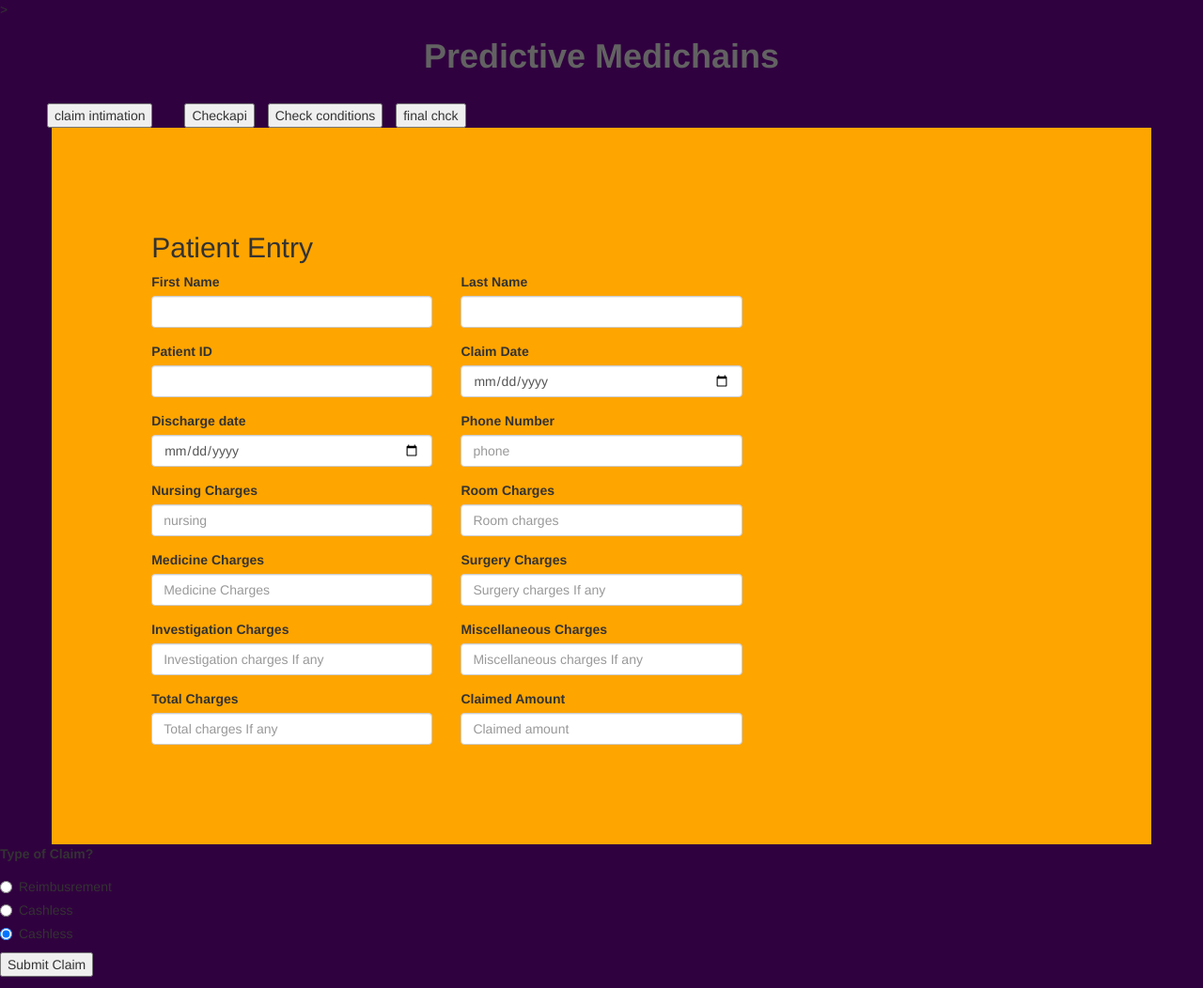
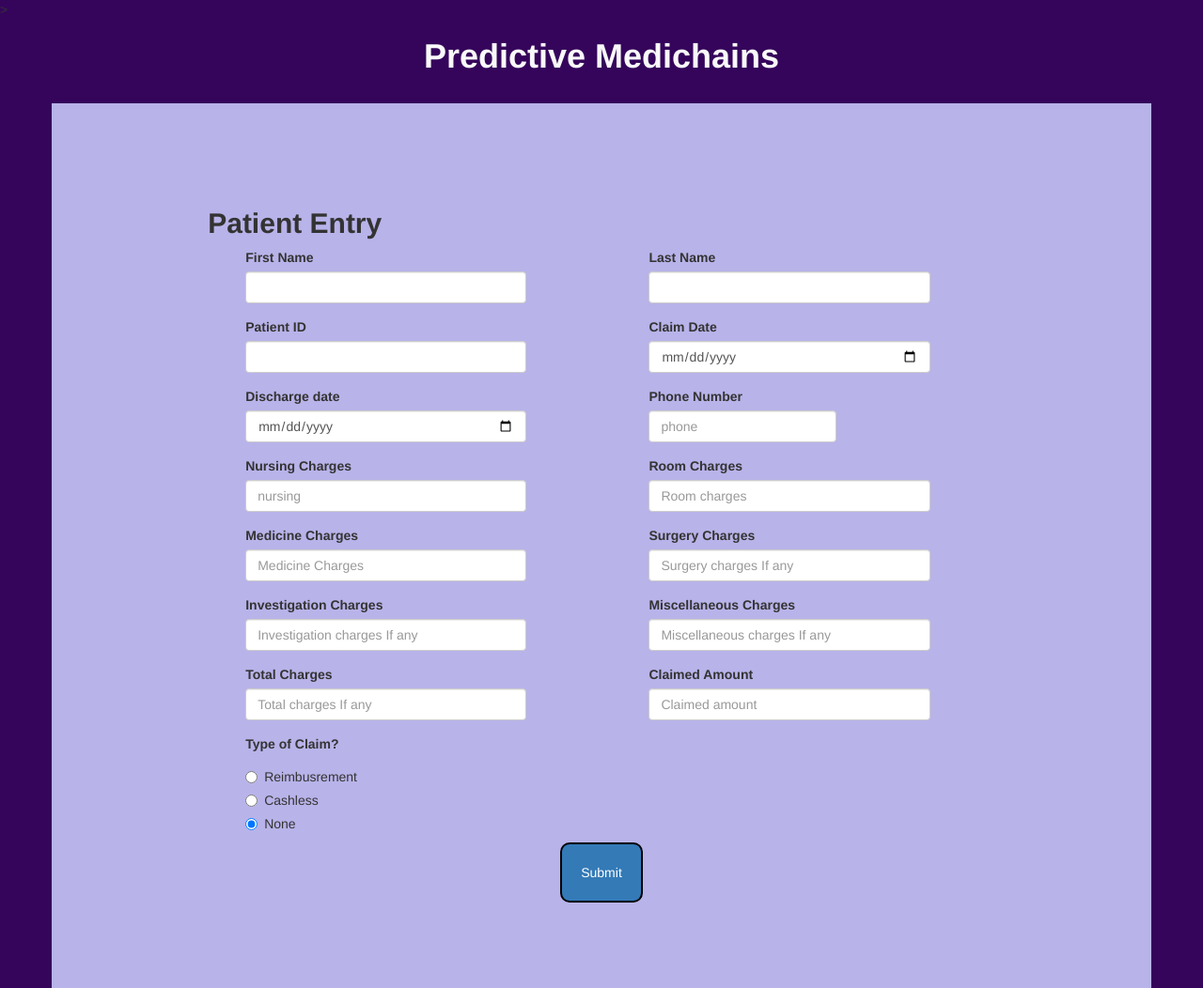
Before and after one commit to yash2svi/CommunityResilence, a plain HTML site: page medical.html in a window 1280 px wide. Shown: the whole page at 94% size. Drawn offline with nearby package versions, Linux system fonts and the light colour scheme; a script that the page names is missing.

Commit message:
Update medical.html

```diff
--- a/medical.html
+++ b/medical.html
@@ -1,71 +1,45 @@
 <!DOCTYPE html>
 <html>
 <head>
-  <title>MetaCoin - Truffle Webpack Demo w/ Frontend</title>
+  <title>Patient Registration</title>
   <link href='https://fonts.googleapis.com/css?family=Open+Sans:400,700' rel='stylesheet' type='text/css'>
   <link rel="stylesheet" href="https://maxcdn.bootstrapcdn.com/bootstrap/3.3.5/css/bootstrap.min.css">
   <script src="./app.js"></script>
-
   <script src="https://cdnjs.cloudflare.com/ajax/libs/jquery/3.3.1/jquery.min.js"></script>
   <script src="//maxcdn.bootstrapcdn.com/bootstrap/3.3.5/js/bootstrap.min.js"></script>
-  <!-- <script src="https://unpkg.com/axios/dist/axios.min.js"></script> -->
-
-
-
+    <style>
+    div{
+        justify-content: center;
+        align-items: center;
+    }
 </style>
 </head>
-<body style="background-color: #30013F"></body>>
-
-  <!-- <h1>MetaCoin</h1>
-  <h2>Example Truffle Dapp</h2>
-  <h3>You have <span class="black"><span id="balance"></span> META</span></h3>
-
+<body style="background-color: #35055b"></body>>
+  <span id="status"></span>
+<h1 style="color: rgb(249, 249, 249);font-weight: bold;  text-align: center;">Predictive Medichains</h1>
 <br>
-  <h1>Send MetaCoin</h1>
-  <br><label for="amount">Amount:</label><input type="text" id="amount" placeholder="e.g., 95"></input>
-  <br><label for="receiver">To Address:</label><input type="text" id="receiver" placeholder="e.g., 0x93e66d9baea28c17d9fc393b53e3fbdd76899dae"></input>
-  <br><br><button id="send" onclick="App.sendCoin()">Send MetaCoin</button>
-  <br><br> -->
-  <span id="status"></span>
-
-  <!-- <button onclick="App.myFun()">Click</button> -->
-
-
-<h1 style="color: rgb(98, 98, 98);font-weight: bold;  text-align: center;">Predictive Medichains</h1>
-<br>
-    <button onclick="App2.claim_intimation()" style="margin-left: 50px;">claim intimation</button>
-      <!-- <button onclick="App2.Hospitalcharges()">Check</button> -->
-    <button onclick="App2.checkapi()" style="margin-left: 30px;">Checkapi</button>
-    <!-- <button onclick="App2.TotalCharges()">Total Charges</button> -->
-    <button onclick="App2.CheckConditions()" style="margin-left: 10px;">Check conditions</button>
-    <button onclick="App2.final_Check()" style="margin-left: 10px;">final chck</button>
-    <!-- <button onclick="App2.Type_of_claim()">type of claim</button> -->
-
-<div class="container "; style= "background-color: #FFA500;">
-
-  <form style="padding: 8%;" name="form" id="form">
-    <h2>Patient Entry</h2>
+<div class="container "; style= "background-color: #b8b3e9;">
+    <form style="padding: 8%;" margin-right="0px" name="form" id="form">
+    <h2 style="margin-left: 60px;"><b>Patient Entry</b></h2>
     <div class="row">
-      <div class="col-md-4 col-sm-8">
+      <div class="col-md-4 col-sm-8" style="margin-left: 100px;">
         <div class="form-group">
           <label for="first">First Name</label>
           <input required type="text" class="form-control" placeholder="" id="first"  name="first">
         </div>
       </div>
-      <!--  col-md-4   -->
 
-      <div class="col-md-4 col-sm-8">
+      <div class="col-md-4 col-sm-8" style="margin-left: 100px;">
         <div class="form-group">
           <label for="last">Last Name</label>
           <input required type="text" class="form-control" placeholder="" id="last" name="last">
         </div>
       </div>
-      <!--  col-md-4   -->
     </div>
 
 
     <div class="row">
-      <div class="col-md-4 col-sm-8 ">
+      <div class="col-md-4 col-sm-8 " style="margin-left: 100px;">
         <div class="form-group">
           <label for="PatientID">Patient ID</label>
           <input required type="text" class="form-control" placeholder="" id="PatientID" name="PatientID">
@@ -75,7 +49,7 @@
       </div>
       <!--  col-md-4   -->
 
-      <div class="col-md-4 col-sm-8">
+      <div class="col-md-4 col-sm-8" style="margin-left: 100px;">
 
         <div class="form-group">
           <label for="claimdate">Claim Date</label>
@@ -86,7 +60,7 @@
     </div>
 
       <div class="row">
-        <div class="col-md-4 col-sm-8">
+        <div class="col-md-4 col-sm-8" style="margin-left: 100px;">
           <div class="form-group">
             <label for="dischargedate">Discharge date </label>
             <input required type="date" class="form-control" name="discharge" placeholder="Discharge date" id="discharge">
@@ -98,7 +72,7 @@
 
         <div class="col-md-4 col-sm-8">
 
-          <div class="form-group">
+          <div class="form-group" style="margin-left: 100px;">
             <label for="phone">Phone Number</label>
             <input required type="tel" class="form-control" id="phone" name="phone"  placeholder="phone">
           </div>
@@ -110,7 +84,7 @@
 
 
       <div class="row">
-        <div class="col-md-4  col-sm-8">
+        <div class="col-md-4  col-sm-8" style="margin-left: 100px;">
 
           <div class="form-group">
             <label for="nursing">Nursing Charges</label>
@@ -119,14 +93,11 @@
         </div>
         <!--  col-md-4   -->
 
-        <div class="col-md-4 col-sm-8">
+        <div class="col-md-4 col-sm-8" style="margin-left: 100px;">
           <div class="form-group">
-            <label for="url">Room Charges
-              <small></small>
-            </label>
+            <label for="url">Room Charges</label>
             <input required type="text" class="form-control" name="room" id="room" placeholder="Room charges">
           </div>
-
         </div>
         <!--  col-md-4   -->
       </div>
@@ -136,8 +107,7 @@
 
 
         <div class="row">
-          <div class="col-md-4 col-sm-8">
-
+          <div class="col-md-4 col-sm-8" style="margin-left: 100px;">
             <div class="form-group">
               <label for="medicine">Medicine Charges</label>
               <input required type="text" class="form-control" name="medicine" id="medicine" placeholder="Medicine Charges">
@@ -145,7 +115,7 @@
           </div>
           <!--  col-md-4   -->
 
-          <div class="col-md-4 col-sm-8">
+          <div class="col-md-4 col-sm-8" style="margin-left: 100px;">
             <div class="form-group">
               <label for="surgery">Surgery Charges
                 <small></small>
@@ -159,7 +129,7 @@
 
 
           <div class="row">
-          <div class="col-md-4  col-sm-8">
+          <div class="col-md-4  col-sm-8" style="margin-left: 100px;">
             <div class="form-group">
               <label for="investigation">Investigation Charges
                 <small></small>
@@ -170,7 +140,7 @@
           </div>
             <!--  col-md-4   -->
 
-            <div class="col-md-4 col-sm-8">
+            <div class="col-md-4 col-sm-8" style="margin-left: 100px;">
               <div class="form-group">
                 <label for="surgery">Miscellaneous Charges
                   <small></small>
@@ -184,7 +154,7 @@
 
 
           <div class="row">
-            <div class="col-md-4 col-sm-8">
+            <div class="col-md-4 col-sm-8" style="margin-left: 100px;">
               <div class="form-group">
                 <label for="total">Total Charges
                   <small></small>
@@ -195,49 +165,39 @@
             </div>
             <!--  col-md-4   -->
 
-            <div class="col-md-4 col-sm-8">
+            <div class="col-md-4 col-sm-8" style="margin-left: 100px;">
               <div class="form-group">
                 <label for="claimed">Claimed Amount
                   <small></small>
                 </label>
                 <input required type="text" class="form-control" name="claimed" id="claimed" placeholder="Claimed amount">
               </div>
-
             </div>
             <!--  col-md-4   -->
           </div>
 
-
-
-        <!--  col-md-4   -->
-        </div>
-        <!--  row   -->
-    <label for="contact-preference">Type of Claim?</label>
-    <div class="radio">
+          <label for="contact-preference" style="margin-left: 100px;">Type of Claim?</label>
+          <div class="radio" style="margin-left: 100px;">
             <label>
               <input type="radio" name="claim-type" id="claim-type" value="1" checked>Reimbusrement
             </label>
           </div>
-    <div class="radio">
+          <div class="radio" style="margin-left: 100px;">
             <label>
               <input type="radio" name="claim-type" id="claim-type" value="2" checked>Cashless
             </label>
           </div>
-    <div class="radio">
+          <div class="radio" style="margin-left: 100px;">
             <label>
-        <input type="radio" name="claim-type" id="claim-type" value="2" checked>Cashless
+              <input type="radio" name="claim-type" id="claim-type" value="2" checked>None
             </label>
           </div>
-    <button onClick="App2.submitForm()">Submit Claim</button>
-    <!-- <button onclick="App2.submitForm"  class="btn btn-primary">Submit</button> -->
+          <center>
+            <button
+            onclick="App2.submitForm()"
+            class="btn btn-primary"
+            style="padding: 20px;  size: 15px; border-radius: 10px; border: 2px solid black;">Submit</button>
+        </center>
+        </div>
   </form>
-
 </div>
-
-
-
-
-
-
-</body>
-</html>
```
Lines whose indentation alone changed are shown as unchanged.
